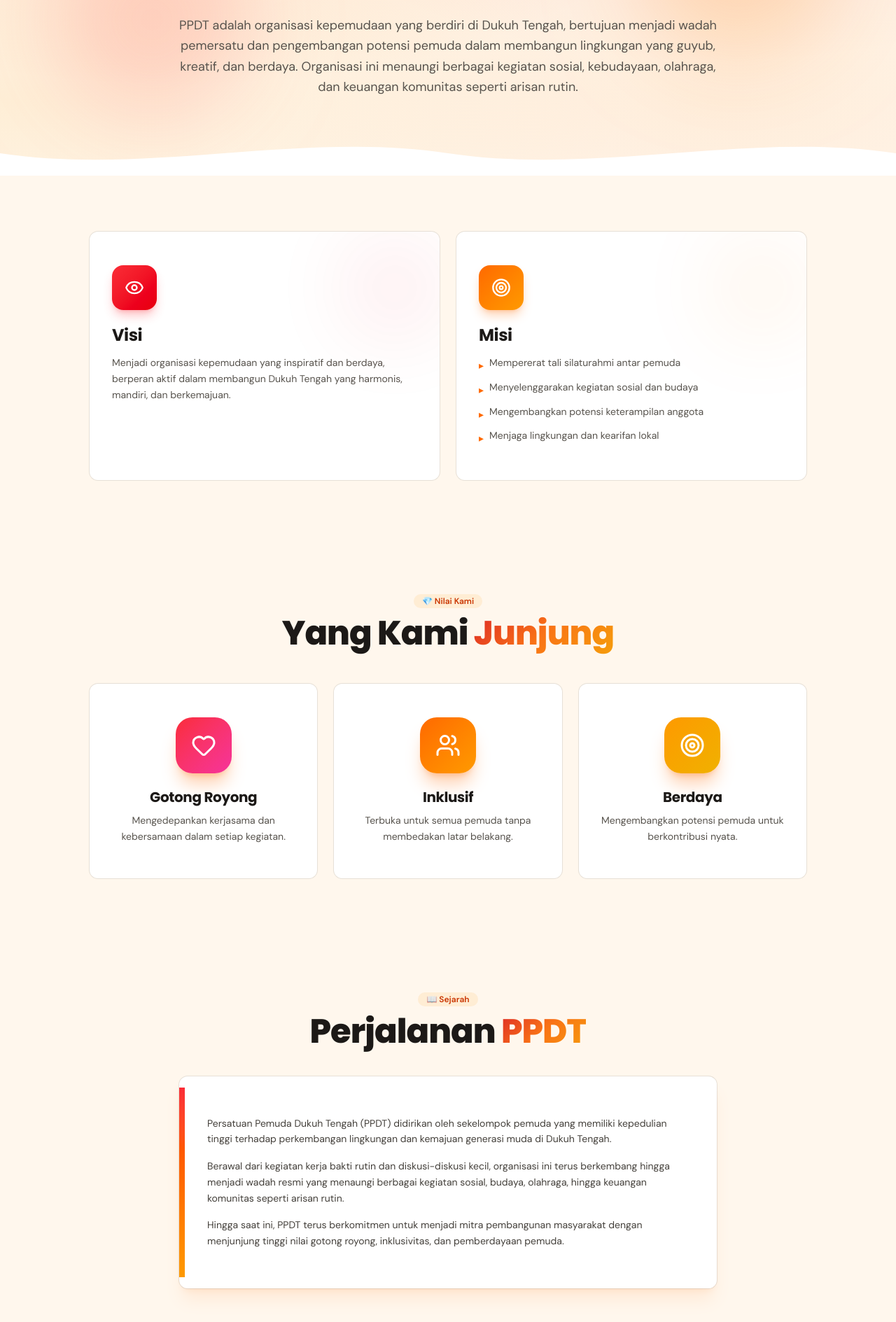
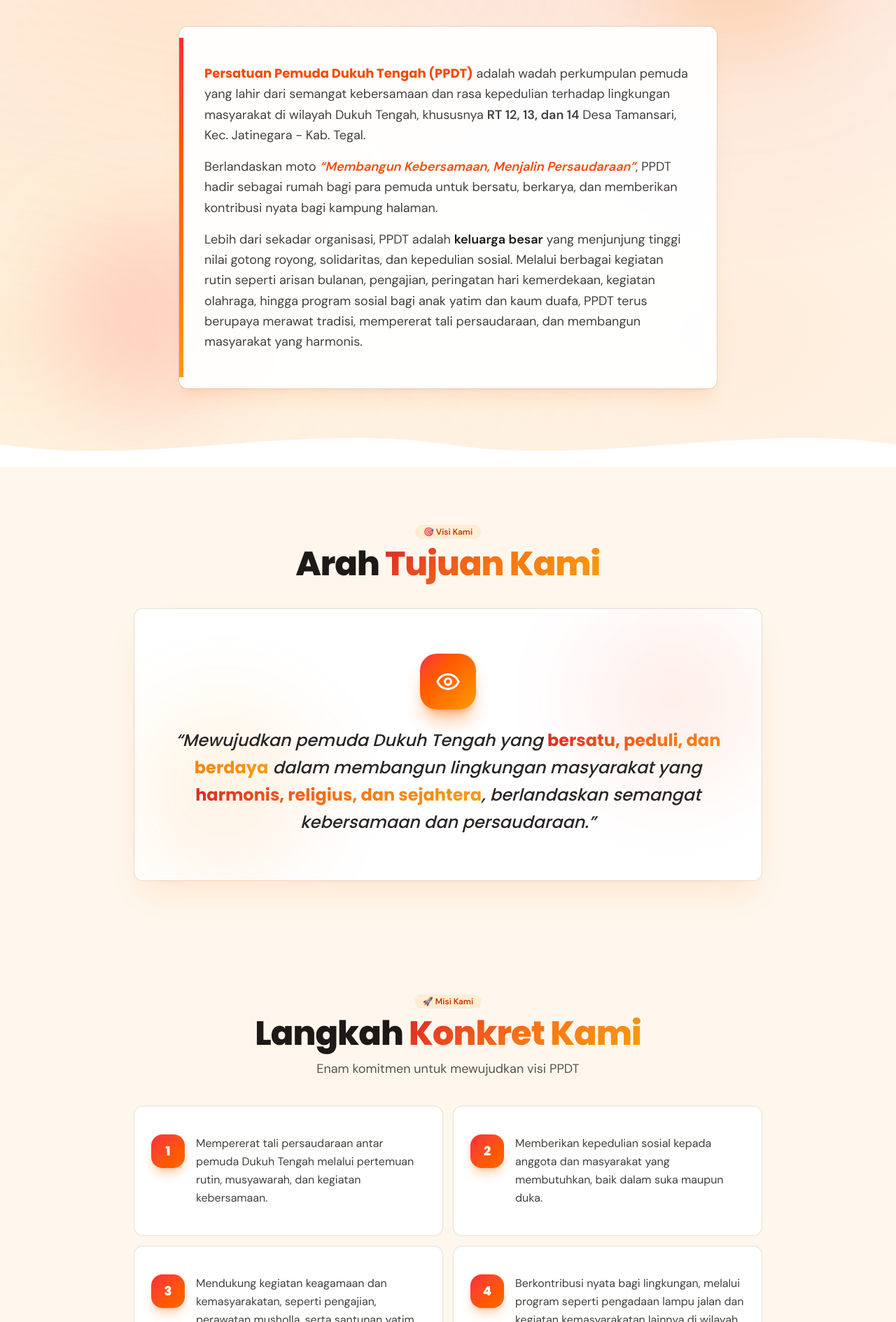
Before and after one commit to Saiful-Bahri-95/ppdt-website, a Next.js app: page /tentang in a window 1280 px wide. Shown: the part 291-2180 px from the top of the page at 70% size. Built offline with nearby package versions, Linux system fonts and the light colour scheme.

Commit message:
update halaman tentang

```diff
--- a/app/(public)/page.tsx
+++ b/app/(public)/page.tsx
@@ -153,7 +153,7 @@ export default async function HomePage() {
                 ✨ Kegiatan Terbaru
               </Badge>
               <h2 className="text-4xl md:text-5xl font-display font-extrabold text-stone-900 leading-tight">
-                Yang Sedang <span className="text-gradient-sunset">Kami Kerjakan</span>
+                Kegiatan <span className="text-gradient-sunset">Kami</span>
               </h2>
               <p className="text-stone-600 mt-3 text-lg">Berbagai kegiatan terkini PPDT untuk masyarakat</p>
             </div>
--- a/app/(public)/tentang/page.tsx
+++ b/app/(public)/tentang/page.tsx
@@ -1,27 +1,94 @@
 import { Card, CardContent } from '@/components/ui/card'
 import { Badge } from '@/components/ui/badge'
-import { Target, Eye, Heart, Users, Mail, Phone, MapPin, Sparkles } from 'lucide-react'
+import {
+  Target,
+  Eye,
+  Mail,
+  Phone,
+  MapPin,
+  Sparkles,
+  Handshake,
+  Heart,
+  Building2,
+  Vote,
+  ShieldCheck,
+  Home,
+} from 'lucide-react'
 import { dummyPengaturan } from '@/lib/dummy-data'
 
+export const metadata = { title: 'Tentang PPDT' }
+
 const pengurus = [
-  { nama: 'Ahmad Hidayat', jabatan: 'Ketua', initial: 'AH', color: 'from-red-500 to-orange-500' },
-  { nama: 'Siti Aminah', jabatan: 'Wakil Ketua', initial: 'SA', color: 'from-orange-500 to-amber-500' },
-  { nama: 'Budi Santoso', jabatan: 'Sekretaris', initial: 'BS', color: 'from-amber-500 to-yellow-500' },
-  { nama: 'Dewi Lestari', jabatan: 'Bendahara', initial: 'DL', color: 'from-red-600 to-pink-500' },
-  { nama: 'Eko Prasetyo', jabatan: 'Koord. Acara', initial: 'EP', color: 'from-orange-600 to-red-500' },
-  { nama: 'Fatimah Zahra', jabatan: 'Koord. Humas', initial: 'FZ', color: 'from-amber-600 to-orange-500' },
+  { nama: 'M Ridwan', jabatan: 'Ketua', initial: 'MR', color: 'from-red-500 to-orange-500' },
+  { nama: 'Fulan', jabatan: 'Wakil Ketua', initial: 'FL', color: 'from-orange-500 to-amber-500' },
+  { nama: 'Tahroni', jabatan: 'Humas', initial: 'TR', color: 'from-orange-600 to-red-500' },
+  { nama: 'Sumarno', jabatan: 'Pembina', initial: 'SM', color: 'from-amber-600 to-orange-500' },
+  { nama: 'Haryanto', jabatan: 'Penasehat', initial: 'HA', color: 'from-amber-600 to-orange-500' },
+  { nama: 'Warnoto', jabatan: 'Bendahara', initial: 'WN', color: 'from-red-600 to-pink-500' },
+   { nama: 'Saiful Bahri', jabatan: 'Sekretaris', initial: 'SB', color: 'from-amber-500 to-yellow-500' },
+]
+
+const misiList = [
+  'Mempererat tali persaudaraan antar pemuda Dukuh Tengah melalui pertemuan rutin, musyawarah, dan kegiatan kebersamaan.',
+  'Memberikan kepedulian sosial kepada anggota dan masyarakat yang membutuhkan, baik dalam suka maupun duka.',
+  'Mendukung kegiatan keagamaan dan kemasyarakatan, seperti pengajian, perawatan musholla, serta santunan yatim piatu dan kaum duafa di akhir Ramadhan.',
+  'Berkontribusi nyata bagi lingkungan, melalui program seperti pengadaan lampu jalan dan kegiatan kemasyarakatan lainnya di wilayah RT 12, 13, dan 14.',
+  'Menumbuhkan semangat kepemudaan melalui kegiatan olahraga, peringatan 17 Agustus, dan beragam aktivitas positif lainnya.',
+  'Menjunjung tinggi musyawarah sebagai dasar pengambilan keputusan dalam setiap agenda organisasi.',
 ]
 
 const nilaiOrganisasi = [
-  { icon: Heart, judul: 'Gotong Royong', deskripsi: 'Mengedepankan kerjasama dan kebersamaan dalam setiap kegiatan.' },
-  { icon: Users, judul: 'Inklusif', deskripsi: 'Terbuka untuk semua pemuda tanpa membedakan latar belakang.' },
-  { icon: Target, judul: 'Berdaya', deskripsi: 'Mengembangkan potensi pemuda untuk berkontribusi nyata.' },
+  {
+    icon: Handshake,
+    emoji: '🤝',
+    judul: 'Kebersamaan',
+    deskripsi: 'Kami percaya bahwa kekuatan sejati lahir dari kebersamaan. Setiap anggota adalah bagian dari keluarga besar yang saling mendukung, menguatkan, dan tumbuh bersama.',
+  },
+  {
+    icon: Heart,
+    emoji: '❤️',
+    judul: 'Kepedulian Sosial',
+    deskripsi: 'Kami hadir di saat anggota maupun warga masyarakat membutuhkan—baik ketika sakit, mengalami musibah, maupun dalam momen kebahagiaan. Bagi kami, peduli bukan pilihan, melainkan kewajiban.',
+  },
+  {
+    icon: Building2,
+    emoji: '🕌',
+    judul: 'Religiusitas',
+    deskripsi: 'Nilai-nilai keagamaan menjadi fondasi setiap langkah PPDT. Melalui pengajian, perawatan musholla, dan santunan kepada yatim piatu serta kaum duafa, kami berupaya menjaga keseimbangan antara hidup duniawi dan ukhrawi.',
+  },
+  {
+    icon: Vote,
+    emoji: '🗳️',
+    judul: 'Musyawarah & Demokrasi',
+    deskripsi: 'Setiap suara berharga. Kami menjunjung tinggi musyawarah dan voting sebagai cara mengambil keputusan, memastikan setiap anggota memiliki ruang untuk berpendapat dan berkontribusi.',
+  },
+  {
+    icon: ShieldCheck,
+    emoji: '🌟',
+    judul: 'Tanggung Jawab & Disiplin',
+    deskripsi: 'Mulai dari kewajiban iuran arisan dan kas, hingga ketertiban dalam setiap pertemuan, kami menanamkan nilai disiplin dan tanggung jawab sebagai cerminan komitmen kepada organisasi.',
+  },
+  {
+    icon: Home,
+    emoji: '🏘️',
+    judul: 'Cinta Lingkungan & Persaudaraan',
+    deskripsi: 'Kami mencintai kampung halaman dan menjadikan persaudaraan sebagai ikatan abadi—tidak hanya bagi yang menetap di Dukuh Tengah, tetapi juga bagi saudara-saudara kami di perantauan.',
+  },
+]
+
+const nilaiGradients = [
+  'from-red-500 to-pink-500',
+  'from-pink-500 to-rose-500',
+  'from-orange-500 to-amber-500',
+  'from-amber-500 to-yellow-500',
+  'from-yellow-500 to-orange-400',
+  'from-red-600 to-orange-500',
 ]
 
 export default function TentangPage() {
   return (
     <>
-      {/* HERO */}
+      {/* HERO - MENGENAL PPDT */}
       <section className="relative bg-mesh-sunset py-20 md:py-28 -mt-16 md:-mt-20 pt-32 md:pt-40 overflow-hidden">
         <div className="absolute inset-0 overflow-hidden pointer-events-none">
           <div className="absolute top-20 right-20 w-72 h-72 bg-orange-400 rounded-full mix-blend-multiply filter blur-3xl opacity-20 animate-blob" />
@@ -29,7 +96,7 @@ export default function TentangPage() {
         </div>
 
         <div className="container mx-auto px-4 relative">
-          <div className="max-w-3xl mx-auto text-center">
+          <div className="max-w-3xl mx-auto text-center mb-10">
             <div className="inline-flex items-center gap-2 bg-white/70 backdrop-blur-md border border-orange-200 rounded-full px-4 py-1.5 mb-6 shadow-sm">
               <Sparkles className="h-3.5 w-3.5 text-orange-600" />
               <span className="text-xs font-semibold text-stone-700">Tentang Kami</span>
@@ -38,9 +105,23 @@ export default function TentangPage() {
             <h1 className="text-4xl md:text-6xl font-display font-extrabold mb-6 leading-tight">
               Mengenal <span className="text-gradient-sunset">PPDT</span>
             </h1>
-            <p className="text-base md:text-lg text-stone-600 leading-relaxed">
-              {dummyPengaturan.deskripsi}
+          </div>
+
+          <div className="max-w-3xl mx-auto space-y-5">
+            <Card className="border-0 shadow-xl shadow-orange-500/10 overflow-hidden bg-white/95 backdrop-blur-sm">
+              <CardContent className="p-7 md:p-9 relative">
+                <div className="absolute top-0 left-0 w-1.5 h-full bg-gradient-to-b from-red-500 via-orange-500 to-amber-500" />
+                <p className="text-stone-700 leading-relaxed text-base md:text-lg mb-4">
+                  <span className="font-display font-bold text-orange-600">Persatuan Pemuda Dukuh Tengah (PPDT)</span> adalah wadah perkumpulan pemuda yang lahir dari semangat kebersamaan dan rasa kepedulian terhadap lingkungan masyarakat di wilayah Dukuh Tengah, khususnya <span className="font-semibold">RT 12, 13, dan 14</span> Desa Tamansari, Kec. Jatinegara - Kab. Tegal.
                 </p>
+                <p className="text-stone-700 leading-relaxed text-base md:text-lg mb-4">
+                  Berlandaskan moto <em className="text-orange-600 font-semibold">&ldquo;Membangun Kebersamaan, Menjalin Persaudaraan&rdquo;</em>, PPDT hadir sebagai rumah bagi para pemuda untuk bersatu, berkarya, dan memberikan kontribusi nyata bagi kampung halaman.
+                </p>
+                <p className="text-stone-700 leading-relaxed text-base md:text-lg">
+                  Lebih dari sekadar organisasi, PPDT adalah <span className="font-semibold text-stone-900">keluarga besar</span> yang menjunjung tinggi nilai gotong royong, solidaritas, dan kepedulian sosial. Melalui berbagai kegiatan rutin seperti arisan bulanan, pengajian, peringatan hari kemerdekaan, kegiatan olahraga, hingga program sosial bagi anak yatim dan kaum duafa, PPDT terus berupaya merawat tradisi, mempererat tali persaudaraan, dan membangun masyarakat yang harmonis.
+                </p>
+              </CardContent>
+            </Card>
           </div>
         </div>
 
@@ -51,43 +132,73 @@ export default function TentangPage() {
         </div>
       </section>
 
-      {/* VISI MISI */}
+      {/* VISI */}
       <section className="container mx-auto px-4 py-16 md:py-20">
-        <div className="grid md:grid-cols-2 gap-6 max-w-5xl mx-auto">
-          <Card className="group hover:shadow-2xl hover:shadow-red-500/20 transition-all duration-300 hover:-translate-y-1 border-0 overflow-hidden bg-white">
-            <CardContent className="p-8 relative">
-              <div className="absolute top-0 right-0 w-32 h-32 bg-gradient-to-br from-red-500 to-red-600 rounded-full blur-3xl opacity-10 group-hover:opacity-20 transition" />
-              <div className="w-16 h-16 rounded-2xl bg-gradient-to-br from-red-500 to-red-600 flex items-center justify-center mb-5 shadow-lg shadow-red-500/30 group-hover:scale-110 transition">
-                <Eye className="h-7 w-7 text-white" />
+        <div className="max-w-4xl mx-auto">
+          <div className="text-center mb-10">
+            <Badge className="mb-3 bg-orange-100 text-orange-700 hover:bg-orange-100 border-0 px-3 py-1 text-xs font-semibold">
+              🎯 Visi Kami
+            </Badge>
+            <h2 className="text-4xl md:text-5xl font-display font-extrabold text-stone-900">
+              Arah <span className="text-gradient-sunset">Tujuan Kami</span>
+            </h2>
           </div>
-              <h2 className="text-2xl font-display font-bold mb-3 text-stone-900">Visi</h2>
-              <p className="text-stone-600 leading-relaxed">
-                Menjadi organisasi kepemudaan yang inspiratif dan berdaya, berperan aktif dalam membangun Dukuh Tengah yang harmonis, mandiri, dan berkemajuan.
+
+          <Card className="border-0 shadow-2xl shadow-orange-500/15 overflow-hidden bg-white relative">
+            <div className="absolute top-0 right-0 w-64 h-64 bg-gradient-to-br from-red-400 to-orange-500 rounded-full blur-3xl opacity-10" />
+            <div className="absolute bottom-0 left-0 w-64 h-64 bg-gradient-to-br from-amber-400 to-orange-500 rounded-full blur-3xl opacity-10" />
+
+            <CardContent className="p-8 md:p-12 relative text-center">
+              <div className="w-20 h-20 rounded-3xl bg-gradient-to-br from-red-500 via-orange-500 to-amber-500 flex items-center justify-center mx-auto mb-6 shadow-xl shadow-orange-500/40">
+                <Eye className="h-9 w-9 text-white" />
+              </div>
+              <p className="text-xl md:text-2xl text-stone-800 leading-relaxed font-display font-medium italic">
+                &ldquo;Mewujudkan pemuda Dukuh Tengah yang <span className="text-gradient-sunset font-bold not-italic">bersatu, peduli, dan berdaya</span> dalam membangun lingkungan masyarakat yang <span className="text-gradient-sunset font-bold not-italic">harmonis, religius, dan sejahtera</span>, berlandaskan semangat kebersamaan dan persaudaraan.&rdquo;
               </p>
-            </CardContent>
-          </Card>
-
-          <Card className="group hover:shadow-2xl hover:shadow-orange-500/20 transition-all duration-300 hover:-translate-y-1 border-0 overflow-hidden bg-white">
-            <CardContent className="p-8 relative">
-              <div className="absolute top-0 right-0 w-32 h-32 bg-gradient-to-br from-orange-500 to-amber-500 rounded-full blur-3xl opacity-10 group-hover:opacity-20 transition" />
-              <div className="w-16 h-16 rounded-2xl bg-gradient-to-br from-orange-500 to-amber-500 flex items-center justify-center mb-5 shadow-lg shadow-orange-500/30 group-hover:scale-110 transition">
-                <Target className="h-7 w-7 text-white" />
-              </div>
-              <h2 className="text-2xl font-display font-bold mb-3 text-stone-900">Misi</h2>
-              <ul className="text-stone-600 space-y-2 leading-relaxed">
-                <li className="flex items-start gap-2"><span className="text-orange-500 mt-1">▸</span><span>Mempererat tali silaturahmi antar pemuda</span></li>
-                <li className="flex items-start gap-2"><span className="text-orange-500 mt-1">▸</span><span>Menyelenggarakan kegiatan sosial dan budaya</span></li>
-                <li className="flex items-start gap-2"><span className="text-orange-500 mt-1">▸</span><span>Mengembangkan potensi keterampilan anggota</span></li>
-                <li className="flex items-start gap-2"><span className="text-orange-500 mt-1">▸</span><span>Menjaga lingkungan dan kearifan lokal</span></li>
-              </ul>
             </CardContent>
           </Card>
         </div>
       </section>
 
-      {/* NILAI-NILAI */}
+      {/* MISI */}
       <section className="bg-orange-50/50 py-16 md:py-20">
         <div className="container mx-auto px-4">
+          <div className="max-w-4xl mx-auto">
+            <div className="text-center mb-10">
+              <Badge className="mb-3 bg-orange-100 text-orange-700 hover:bg-orange-100 border-0 px-3 py-1 text-xs font-semibold">
+                🚀 Misi Kami
+              </Badge>
+              <h2 className="text-4xl md:text-5xl font-display font-extrabold text-stone-900">
+                Langkah <span className="text-gradient-sunset">Konkret Kami</span>
+              </h2>
+              <p className="text-stone-600 mt-3 text-lg">Enam komitmen untuk mewujudkan visi PPDT</p>
+            </div>
+
+            <div className="grid md:grid-cols-2 gap-4">
+              {misiList.map((misi, idx) => (
+                <Card
+                  key={idx}
+                  className="group border-0 bg-white hover:shadow-2xl hover:shadow-orange-500/20 transition-all duration-300 hover:-translate-y-1 overflow-hidden"
+                >
+                  <CardContent className="p-6 relative">
+                    <div className="flex items-start gap-4">
+                      <div className="w-12 h-12 rounded-2xl bg-gradient-to-br from-red-500 to-orange-500 flex items-center justify-center flex-shrink-0 shadow-lg shadow-orange-500/30 group-hover:scale-110 group-hover:rotate-3 transition">
+                        <span className="text-white font-display font-extrabold text-lg">{idx + 1}</span>
+                      </div>
+                      <p className="text-stone-700 leading-relaxed text-sm md:text-base flex-1">
+                        {misi}
+                      </p>
+                    </div>
+                  </CardContent>
+                </Card>
+              ))}
+            </div>
+          </div>
+        </div>
+      </section>
+
+      {/* NILAI-NILAI */}
+      <section className="container mx-auto px-4 py-16 md:py-20">
         <div className="text-center mb-12">
           <Badge className="mb-3 bg-orange-100 text-orange-700 hover:bg-orange-100 border-0 px-3 py-1 text-xs font-semibold">
             💎 Nilai Kami
@@ -95,56 +206,37 @@ export default function TentangPage() {
           <h2 className="text-4xl md:text-5xl font-display font-extrabold text-stone-900">
             Yang Kami <span className="text-gradient-sunset">Junjung</span>
           </h2>
+          <p className="text-stone-600 mt-3 text-lg max-w-2xl mx-auto">
+            Enam pilar nilai yang menjadi pedoman dalam setiap langkah dan keputusan kami
+          </p>
         </div>
 
-          <div className="grid md:grid-cols-3 gap-6 max-w-5xl mx-auto">
+        <div className="grid grid-cols-1 md:grid-cols-2 lg:grid-cols-3 gap-5 max-w-6xl mx-auto">
           {nilaiOrganisasi.map((nilai, idx) => {
             const Icon = nilai.icon
-              const gradients = ['from-red-500 to-pink-500', 'from-orange-500 to-amber-500', 'from-amber-500 to-yellow-500']
+            const gradient = nilaiGradients[idx]
             return (
-                <Card key={nilai.judul} className="group text-center hover:shadow-2xl transition-all duration-300 hover:-translate-y-1 border-0 bg-white overflow-hidden">
-                  <CardContent className="p-8 relative">
-                    <div className={`w-20 h-20 rounded-3xl bg-gradient-to-br ${gradients[idx]} flex items-center justify-center mx-auto mb-5 shadow-xl shadow-orange-500/30 group-hover:scale-110 group-hover:rotate-3 transition`}>
-                      <Icon className="h-9 w-9 text-white" />
+              <Card
+                key={nilai.judul}
+                className="group hover:shadow-2xl hover:shadow-orange-500/20 transition-all duration-300 hover:-translate-y-2 border-0 bg-white overflow-hidden relative"
+              >
+                <div className={`absolute top-0 right-0 w-32 h-32 bg-gradient-to-br ${gradient} rounded-full blur-3xl opacity-10 group-hover:opacity-20 transition`} />
+
+                <CardContent className="p-7 relative">
+                  <div className="flex items-start gap-4 mb-4">
+                    <div className={`w-14 h-14 rounded-2xl bg-gradient-to-br ${gradient} flex items-center justify-center flex-shrink-0 shadow-xl shadow-orange-500/30 group-hover:scale-110 group-hover:rotate-3 transition`}>
+                      <Icon className="h-6 w-6 text-white" />
                     </div>
-                    <h3 className="font-display font-bold text-xl mb-2 text-stone-900">{nilai.judul}</h3>
+                    <div className="flex-1 min-w-0">
+                      <span className="text-2xl mb-1 block leading-none">{nilai.emoji}</span>
+                      <h3 className="font-display font-bold text-lg text-stone-900 leading-tight">{nilai.judul}</h3>
+                    </div>
+                  </div>
                   <p className="text-stone-600 text-sm leading-relaxed">{nilai.deskripsi}</p>
                 </CardContent>
               </Card>
             )
           })}
-          </div>
-        </div>
-      </section>
-
-      {/* SEJARAH */}
-      <section className="container mx-auto px-4 py-16 md:py-20">
-        <div className="max-w-3xl mx-auto">
-          <div className="text-center mb-10">
-            <Badge className="mb-3 bg-orange-100 text-orange-700 hover:bg-orange-100 border-0 px-3 py-1 text-xs font-semibold">
-              📖 Sejarah
-            </Badge>
-            <h2 className="text-4xl md:text-5xl font-display font-extrabold text-stone-900">
-              Perjalanan <span className="text-gradient-sunset">PPDT</span>
-            </h2>
-          </div>
-
-          <Card className="border-0 shadow-xl shadow-orange-500/10 overflow-hidden bg-white">
-            <CardContent className="p-8 md:p-10 relative">
-              <div className="absolute top-0 left-0 w-2 h-full bg-gradient-to-b from-red-500 via-orange-500 to-amber-500" />
-              <div className="space-y-4 text-stone-700 leading-relaxed">
-                <p>
-                  Persatuan Pemuda Dukuh Tengah (PPDT) didirikan oleh sekelompok pemuda yang memiliki kepedulian tinggi terhadap perkembangan lingkungan dan kemajuan generasi muda di Dukuh Tengah.
-                </p>
-                <p>
-                  Berawal dari kegiatan kerja bakti rutin dan diskusi-diskusi kecil, organisasi ini terus berkembang hingga menjadi wadah resmi yang menaungi berbagai kegiatan sosial, budaya, olahraga, hingga keuangan komunitas seperti arisan rutin.
-                </p>
-                <p>
-                  Hingga saat ini, PPDT terus berkomitmen untuk menjadi mitra pembangunan masyarakat dengan menjunjung tinggi nilai gotong royong, inklusivitas, dan pemberdayaan pemuda.
-                </p>
-              </div>
-            </CardContent>
-          </Card>
         </div>
       </section>
 
--- a/components/layout/footer.tsx
+++ b/components/layout/footer.tsx
@@ -78,11 +78,11 @@ export function Footer() {
               <ul className="space-y-3 text-sm">
                 <li className="flex items-start gap-2">
                   <MapPin className="h-4 w-4 mt-0.5 flex-shrink-0 text-orange-200" />
-                  <span className="text-orange-100">Dukuh Tengah, Indonesia</span>
+                  <span className="text-orange-100">Dk Tengah - Tamansari - Jatinegara, Kab. Tegal</span>
                 </li>
                 <li className="flex items-center gap-2">
                   <Mail className="h-4 w-4 flex-shrink-0 text-orange-200" />
-                  <a href="mailto:ppdt.dukuhtengah@gmail.com" className="text-orange-100 hover:text-white transition">ppdt.dukuhtengah@gmail.com</a>
+                  <a href="mailto:offical.ppdt@gmail.com" className="text-orange-100 hover:text-white transition">offical.ppdt@gmail.com</a>
                 </li>
               </ul>
 
@@ -101,7 +101,7 @@ export function Footer() {
           </div>
 
           <div className="border-t border-white/20 mt-12 pt-6 text-center text-sm text-orange-100">
-            <p>&copy; {tahunIni} <span className="font-semibold">Persatuan Pemuda Dukuh Tengah</span>. Semua hak dilindungi.</p>
+            <p>&copy; {tahunIni} <span className="font-semibold">Persatuan Pemuda Dukuh Tengah</span></p>
           </div>
         </div>
       </div>
--- a/lib/dummy-data.ts
+++ b/lib/dummy-data.ts
@@ -13,9 +13,9 @@ export const dummyPengaturan: PengaturanOrganisasi = {
   nama_organisasi: 'Persatuan Pemuda Dukuh Tengah',
   singkatan: 'PPDT',
   deskripsi: 'PPDT adalah organisasi kepemudaan yang berdiri di Dukuh Tengah, bertujuan menjadi wadah pemersatu dan pengembangan potensi pemuda dalam membangun lingkungan yang guyub, kreatif, dan berdaya. Organisasi ini menaungi berbagai kegiatan sosial, kebudayaan, olahraga, dan keuangan komunitas seperti arisan rutin.',
-  alamat: 'Dukuh Tengah, Indonesia',
-  email: 'ppdt.dukuhtengah@gmail.com',
-  telepon: '+62 812-3456-7890',
+  alamat: 'Dk Tengah - Tamansari - Jatinegara, Kab. Tegal',
+  email: 'offical.ppdt@gmail.com',
+  telepon: '+62 838-9707-3151',
   instagram: '@ppdt.dukuhtengah',
   facebook: 'PPDT Dukuh Tengah',
   whatsapp: '+6281234567890',
```
Lines whose indentation alone changed are shown as unchanged.
